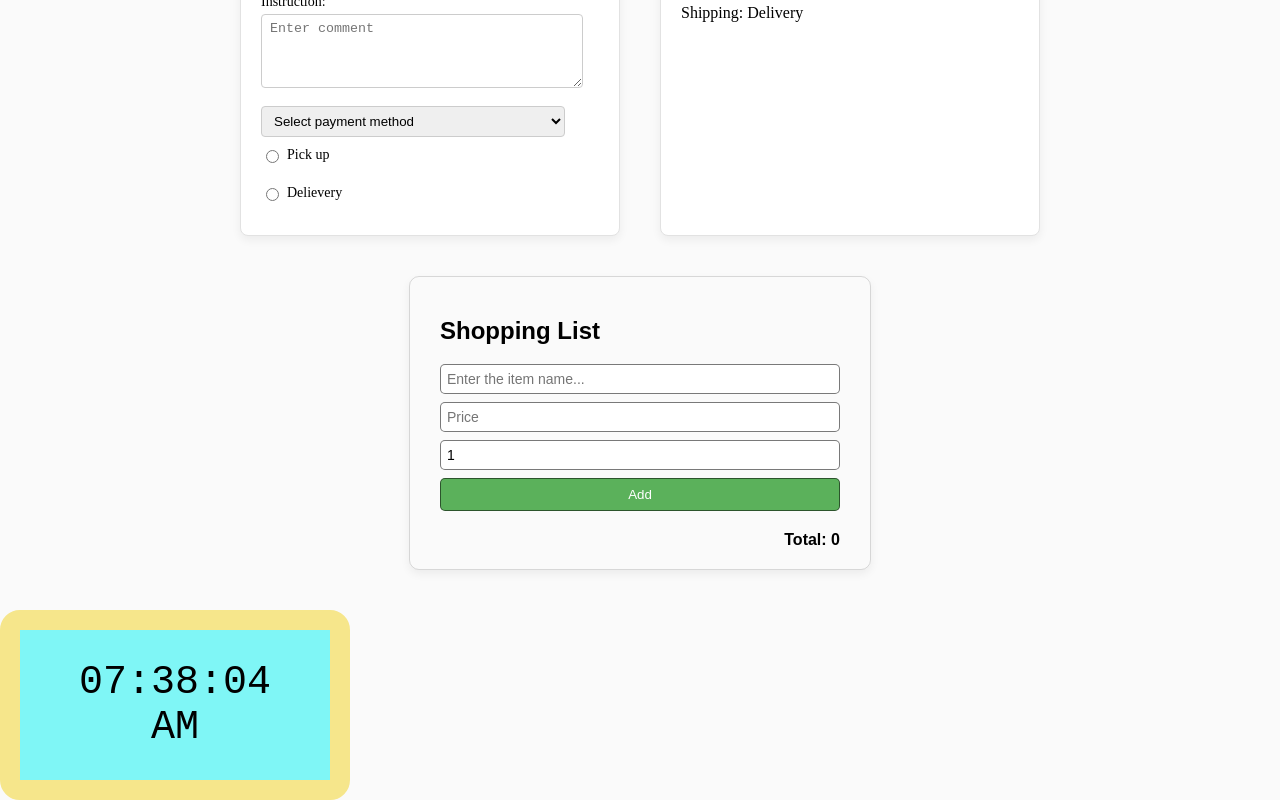
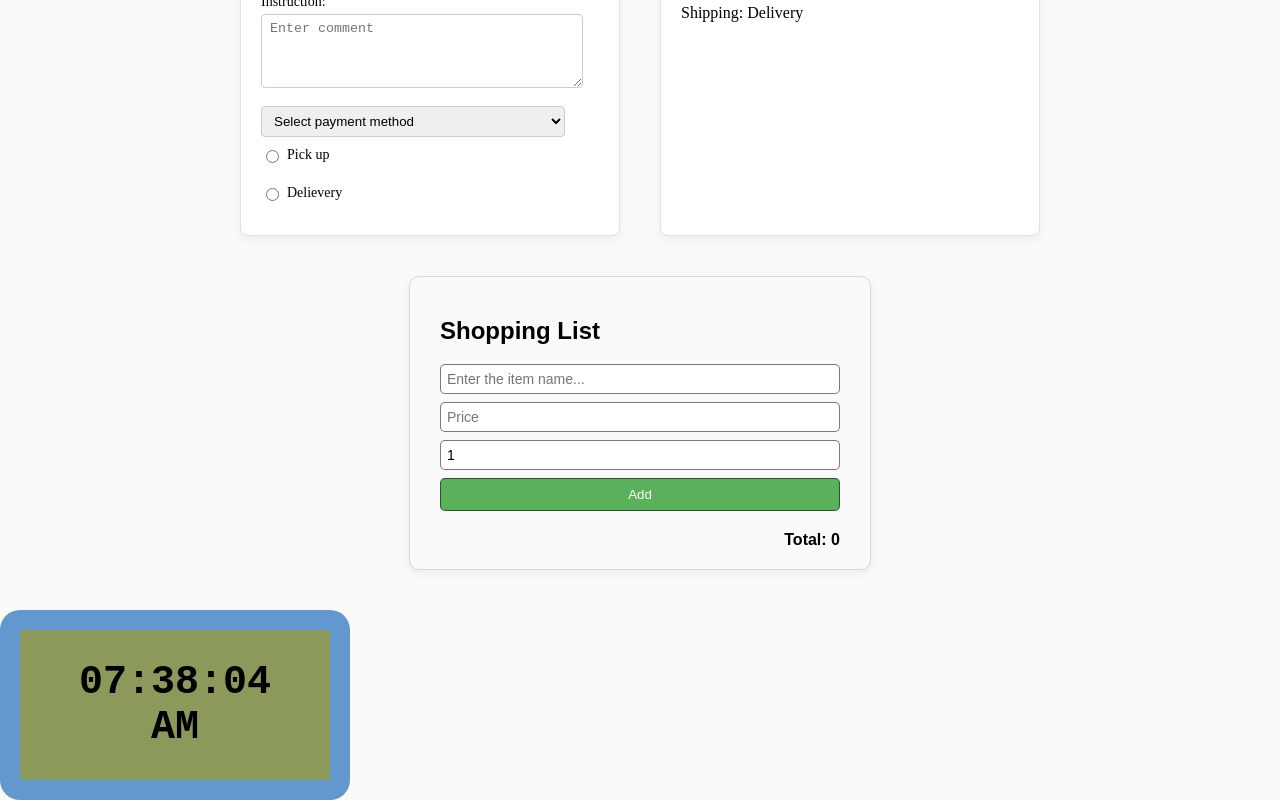
Before and after one commit to HanKwan/react-fundamentals, a React (Vite) app in the folder practice/: page / in a window 1280 px wide. Shown: the part 964-1764 px from the top of the page. Built offline with nearby package versions, Linux system fonts and the light colour scheme.

Commit message:
feat: add 12-hour format and change bg color and the frame color

```diff
--- a/practice/src/component/DigitalClock.tsx
+++ b/practice/src/component/DigitalClock.tsx
@@ -21,7 +21,7 @@ function DigitalClock() {
 
         const amOrPm = hours >= 12 ? "PM" : "AM"
 
-        hours % 12 || 12
+        hours = hours % 12 || 12
         const formattedHours = hours.toString().padStart(2, "0")
 
         return `${formattedHours}:${minutes}:${seconds} ${amOrPm}`
--- a/practice/src/index.css
+++ b/practice/src/index.css
@@ -196,12 +196,13 @@ textarea{
 
 /* for digital clock */
 .digital-clock {
-  background-color: hsla(180, 89%, 66%, 0.774);
+  background-color: #8B9A5B;
+  font-weight: bold;
   width: 250px;
   font-family: monospace;
   padding: 30px;
   border-radius: 20px;
-  border: 20px solid rgb(246, 230, 139);
+  border: 20px solid hsla(215, 90%, 65%, 0.744);
   font-size: 2.5rem;
   text-align: center;
 }
```
